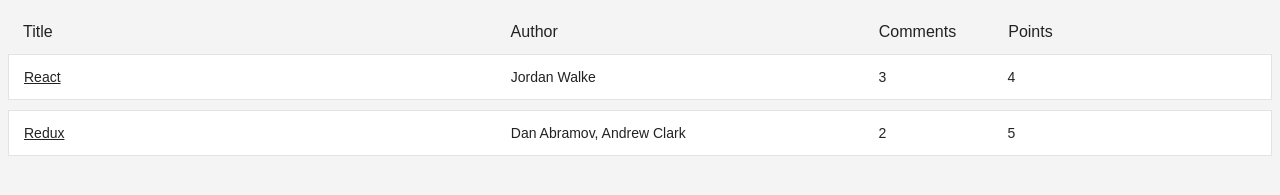
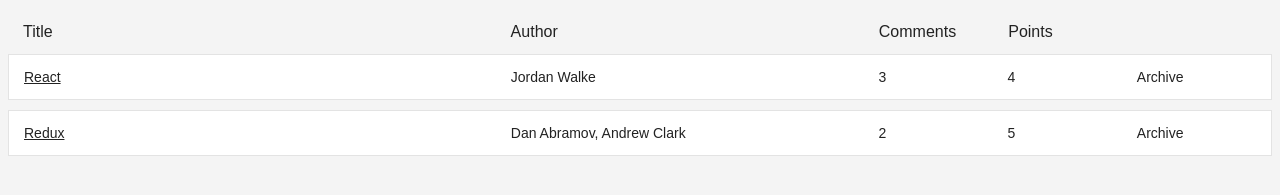
Before and after one commit to cfleschhut/react-redux-saga-hackernews, a React (Create React App) app: page / in a window 1280 px wide. Shown: the top 195 px of the page. Built offline with nearby package versions, Linux system fonts and the light colour scheme.

Commit message:
Add button to archive story

```diff
--- a/src/components/App.js
+++ b/src/components/App.js
@@ -2,10 +2,10 @@
 import Stories from './Stories';
 import './App.css';
 
-function App({ stories }) {
+function App({ stories, onArchive }) {
   return (
     <div className="App">
-      <Stories stories={stories} />
+      <Stories stories={stories} onArchive={onArchive} />
     </div>
   );
 }
--- a/src/components/Stories.js
+++ b/src/components/Stories.js
@@ -24,13 +24,18 @@
   },
 };
 
-const Stories = ({ stories }) => {
+const Stories = ({ stories, onArchive }) => {
   return (
     <div className="stories">
       <StoriesHeader columns={COLUMNS} />
 
       {(stories || []).map(story => (
-        <Story key={story.objectID} story={story} columns={COLUMNS} />
+        <Story
+          key={story.objectID}
+          story={story}
+          columns={COLUMNS}
+          onArchive={onArchive}
+        />
       ))}
     </div>
   );
--- a/src/components/Story.js
+++ b/src/components/Story.js
@@ -1,8 +1,8 @@
 import React from 'react';
 import './Story.css';
 
-function Story({ story, columns }) {
-  const { title, url, author, num_comments, points } = story;
+function Story({ story, columns, onArchive }) {
+  const { title, url, author, num_comments, points, objectID } = story;
 
   return (
     <div className="story">
@@ -12,9 +12,24 @@
       <span style={{ width: columns.author.width }}>{author}</span>
       <span style={{ width: columns.comments.width }}>{num_comments}</span>
       <span style={{ width: columns.points.width }}>{points}</span>
-      <span style={{ width: columns.archive.width }}></span>
+      <span style={{ width: columns.archive.width }}>
+        <ButtonInline type="button" onClick={() => onArchive(objectID)}>
+          Archive
+        </ButtonInline>
+      </span>
     </div>
   );
 }
 
+const ButtonInline = ({ onClick, type = 'button', children }) => (
+  <Button type={type} className="button-inline" onClick={onClick}>
+    {children}
+  </Button>
+);
+const Button = ({ onClick, className, type = 'button', children }) => (
+  <button type={type} className={className} onClick={onClick}>
+    {children}
+  </button>
+);
+
 export default Story;
--- a/src/index.js
+++ b/src/index.js
@@ -50,7 +50,10 @@
   },
 ];
 
-ReactDOM.render(<App stories={stories} />, document.getElementById('root'));
+ReactDOM.render(
+  <App stories={stories} onArchive={id => console.log(id)} />,
+  document.getElementById('root'),
+);
 
 // If you want your app to work offline and load faster, you can change
 // unregister() to register() below. Note this comes with some pitfalls.
```
